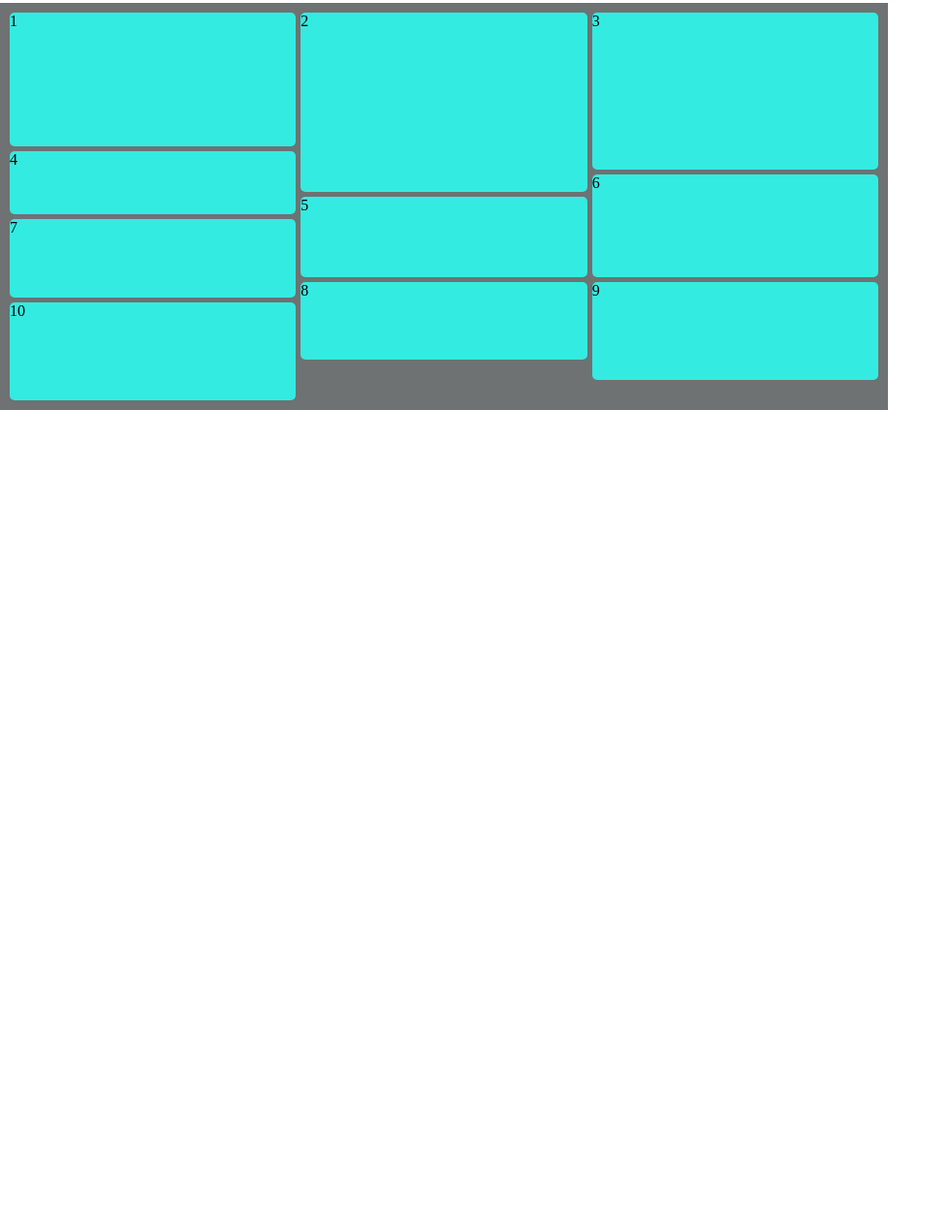
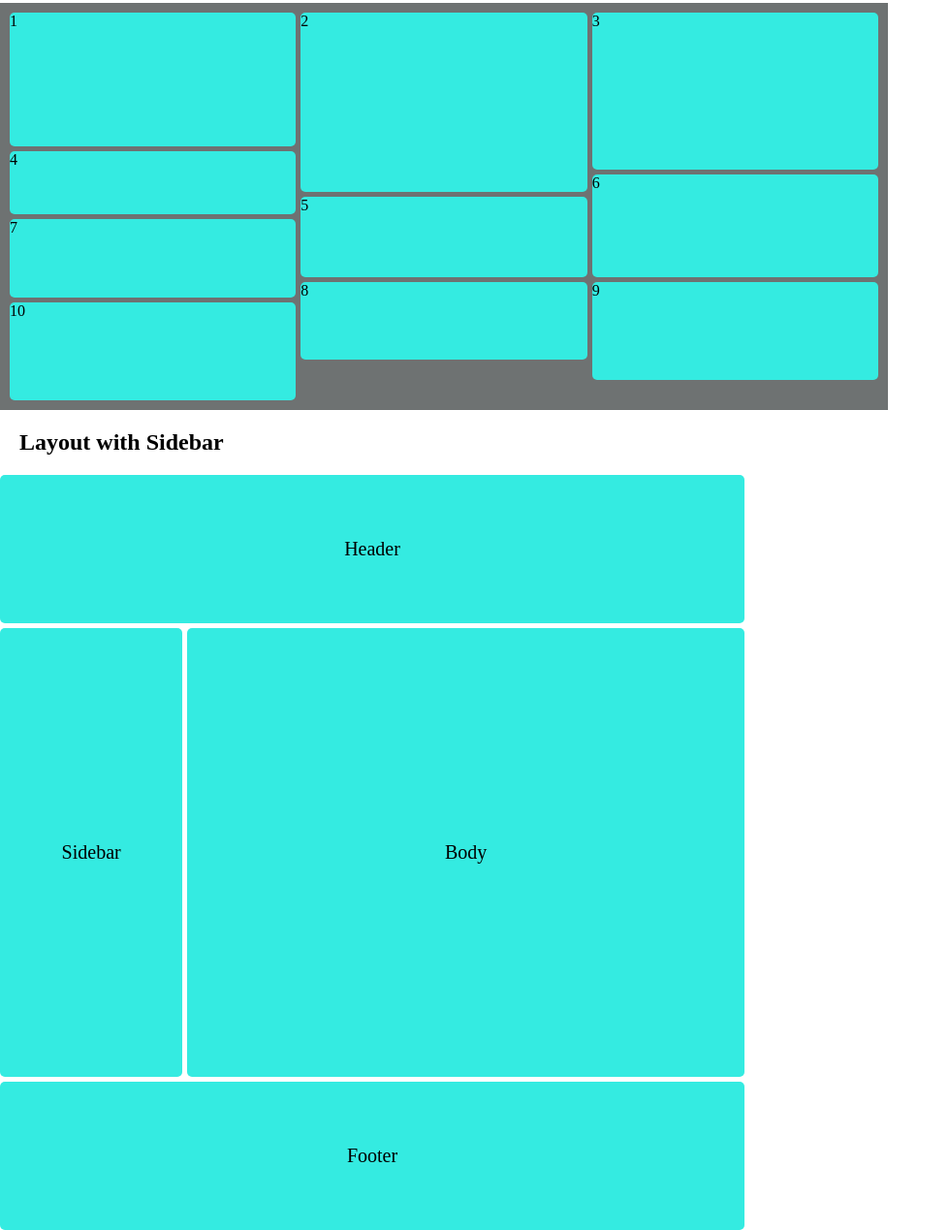
Before and after one commit to harinathvutla/Grid, a plain HTML site: page index.html in a window 1280 px wide. Shown: the part 3221-4490 px from the top of the page at 97% size, without its empty margins (0-979 px from the left). Before the commit the page ends 3644 px from the top, so only its background shows below. Drawn offline with Linux system fonts and the light colour scheme.

Commit message:
layout-with-sidebar

```diff
--- a/index.html
+++ b/index.html
@@ -128,5 +128,14 @@
             <div class="item10">10</div>
           </div>
     </div>
+    <div>
+        <h2 class="heading">Layout with Sidebar</h2>
+        <div class="layout-with-sidebar">
+            <div class="header-layout">Header</div>
+            <div class="sidebar">Sidebar</div>
+            <div class="body">Body</div>
+            <div class="footer">Footer</div>
+          </div>
+    </div>
 </body>
 </html>
--- a/styles.css
+++ b/styles.css
@@ -164,3 +164,43 @@
 .mosaic > .item10 {
 	grid-row: 13 / 18;
 }
+
+.layout-with-sidebar {
+	display: grid;
+	grid-template-columns: repeat(4, 1fr);
+	grid-auto-rows: minmax(150px, auto);
+	width: 60vw;
+	grid-template-areas:
+		'header header header header'
+		'sidebar body body body'
+		'sidebar body body body'
+		'sidebar body body body'
+		'footer footer footer footer';
+	gap: 5px;
+}
+
+.header-layout {
+	grid-area: header;
+	padding: 65px 0;
+}
+.sidebar {
+	grid-area: sidebar;
+	padding: 220px 0;
+}
+
+.body {
+	grid-area: body;
+	padding: 220px 0;
+}
+
+.footer {
+	grid-area: footer;
+	padding: 65px 0;
+}
+
+.layout-with-sidebar > div {
+	background-color: #34ebe1;
+	border-radius: 5px;
+	font-size: 20px;
+	text-align: center;
+}
```
